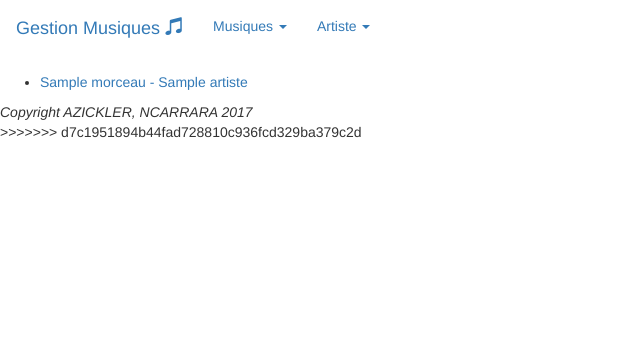
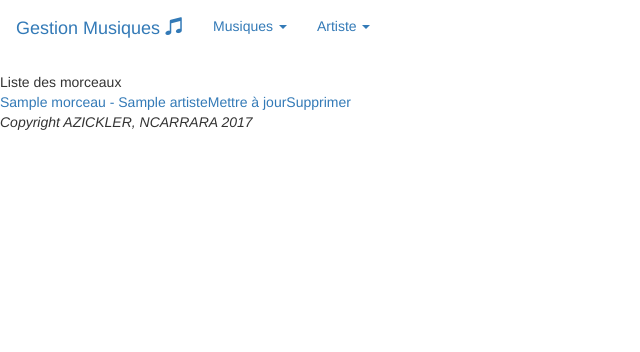
Before and after one commit to nicolascarrara/CRUDDjando, a Django app: page /musiques/ in a window 1280 px wide. Shown: the top 352 px of the page, without its empty margins (0-640 px from the left). Run offline with Django 3.2, Linux system fonts and the light colour scheme; tables that the repository leaves empty hold one stand-in row (values such as "Sample post"); some libraries are stand-ins or nearby versions.

Commit message:
ajout de toutes les fonctionnalités

```diff
--- a/musiques/models.py
+++ b/musiques/models.py
@@ -10,7 +10,7 @@ class Artiste(models.Model):
     nom = models.CharField(max_length=64)
 
     def __str__(self):
-        return'{self.nom}'.format(self=self).encode('utf-8')
+        return'{self.nom}'.format(self=self)
 
     def get_absolute_url(self):
         from django.urls import reverse
--- a/musiques/templates/musiques/artiste_detail.html
+++ b/musiques/templates/musiques/artiste_detail.html
@@ -2,5 +2,5 @@
 
     {% block contenu %}
         <h1>Detail artiste : {{object.nom}} </h1>
-        <a href="{% url 'artiste-update' pk=object.id %}"></a>
+        <a href="{% url 'musiques:artiste-liste' %}">Retour à la liste des artistes</a>
     {% endblock %}
--- a/musiques/templates/musiques/baseModele.html
+++ b/musiques/templates/musiques/baseModele.html
@@ -50,6 +50,5 @@
 
     <script src="https://ajax.googleapis.com/ajax/libs/jquery/3.2.1/jquery.min.js"></script>
     <script src="https://maxcdn.bootstrapcdn.com/bootstrap/3.3.7/js/bootstrap.min.js"></script>
->>>>>>> d7c1951894b44fad728810c936fcd329ba379c2d
     </body>
 </html>
--- a/musiques/templates/musiques/morceau_detail.html
+++ b/musiques/templates/musiques/morceau_detail.html
@@ -3,4 +3,5 @@
     {% block contenu %}
         <h1>Detail morceau : {{object.titre}} </h1>
         Artiste = {{object.artiste.nom}}
+        <p><a href="{% url 'musiques:morceau-liste' %}">Retour à la liste des morceaux</a></p>
     {% endblock %}
--- a/musiques/templates/musiques/morceau_list.html
+++ b/musiques/templates/musiques/morceau_list.html
@@ -1,9 +1,14 @@
 {% extends 'musiques/baseModele.html' %}
 
     {% block contenu %}
-    <ul>
+    <fieldset>Liste des morceaux</fieldset>
+    <table>
     {% for morceau in object_list %}
-        <li><a href="{% url 'musiques:morceau-detail' pk=morceau.id %}">{{ morceau.titre }} - {{ morceau.artiste.nom }}</a></li>
+        <tr>
+            <td><a href="{% url 'musiques:morceau-detail' pk=morceau.id %}">{{ morceau.titre }} - {{ morceau.artiste.nom }}</a></td>
+            <td><a href="{% url 'musiques:morceau-update' pk=morceau.id %}">Mettre à jour</a></td>
+            <td><a href="{% url 'musiques:morceau-delete' pk=morceau.id %}">Supprimer</a></td>
+        </tr>
     {% endfor %}
-    </ul>
+    </table>
 {% endblock %}
--- a/musiques/urls.py
+++ b/musiques/urls.py
@@ -1,5 +1,5 @@
 from django.conf.urls import url
-from .views import MorceauDetailView, MorceauUpdate, MorceauCreateView, MorceauListView, ArtisteCreateView, ArtisteUpdateView, ArtisteDetailView, ArtisteListView
+from .views import MorceauDetailView, MorceauUpdate, MorceauCreateView,MorceauDeleteView, MorceauListView, ArtisteCreateView, ArtisteUpdateView, ArtisteDetailView, ArtisteListView, ArtisteDeleteView
 
 app_name = 'musiques'  # Encapsule les urls de ce module dans le namespace musique
 urlpatterns = [
@@ -8,10 +8,13 @@ urlpatterns = [
     url(r'^ajout/', MorceauCreateView.as_view(), name='morceau-ajout'),
     url(r'^liste/', MorceauListView.as_view(), name='morceau-liste'),
     url(r'^update/(?P<pk>\d+)', MorceauUpdate.as_view(), name='morceau-update'),
+    url(r'^delete/(?P<pk>\d+)', MorceauDeleteView.as_view(), name='morceau-delete'),
     url(r'^listeartiste/', ArtisteListView.as_view(), name='artiste-liste'),
     url(r'^detailartiste/(?P<pk>\d+)',
         ArtisteDetailView.as_view(), name='artiste-detail'),
     url(r'^ajoutartiste/', ArtisteCreateView.as_view(), name='artiste-ajout'),
     url(r'^updateartiste/(?P<pk>\d+)',
         ArtisteUpdateView.as_view(), name='artiste-update'),
+    url(r'^deleteartiste/(?P<pk>\d+)',
+        ArtisteDeleteView.as_view(), name='artiste-delete'),
 ]
--- a/musiques/views.py
+++ b/musiques/views.py
@@ -1,10 +1,10 @@
 # -*- coding: utf-8 -*-
 from __future__ import unicode_literals
-
+from django.urls import reverse
 from django.shortcuts import render
 from django.http import HttpResponse
 from django.forms import ModelForm
-from django.views.generic import DetailView, CreateView, UpdateView, ListView
+from django.views.generic import DetailView, CreateView, UpdateView, ListView, DeleteView
 from .models import Morceau, Artiste
 from django.utils import timezone
 # Create your views here.
@@ -20,8 +20,12 @@ class MorceauDetailView(DetailView):
 
 class MorceauCreateView(CreateView):
     model = Morceau
-    fields = ['titre']
+    fields = ['titre','artiste']
 
+class MorceauDeleteView(DeleteView):
+    model = Morceau
+    def get_success_url(self):
+        return reverse('musiques:morceau-liste')
 
 class MorceauUpdate(UpdateView):
     model = Morceau
@@ -40,6 +44,10 @@ class ArtisteCreateView(CreateView):
     model = Artiste
     fields = ['nom']
 
+class ArtisteDeleteView(DeleteView):
+    model = Artiste
+    def get_success_url(self):
+        return reverse('musiques:artiste-liste')
 
 class ArtisteUpdateView(UpdateView):
     model = Artiste
```
Also changed, not shown: musiques/templates/musiques/artiste_list.html (+8 -3 lines), musiques/templates/musiques/morceau_update.html (+8 -4 lines).
